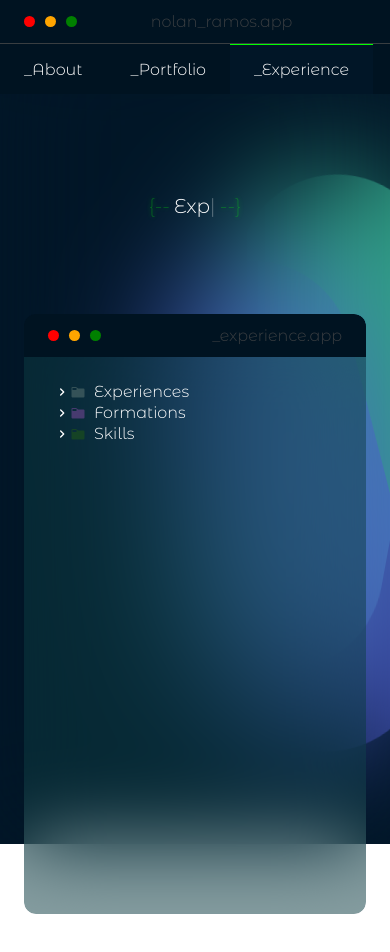
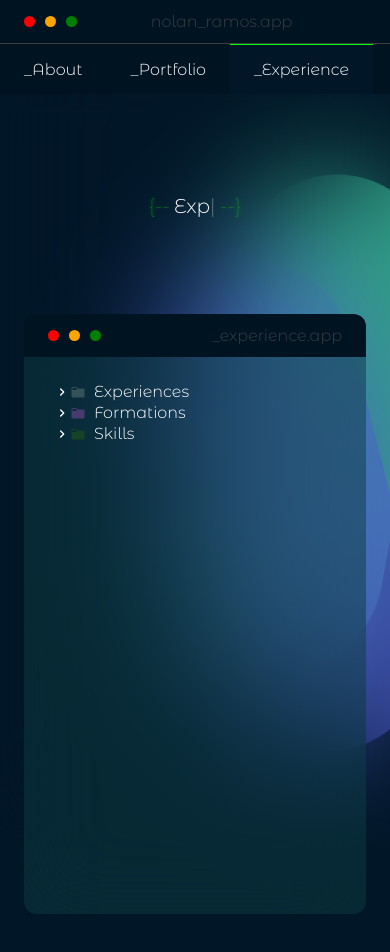
Before and after one commit to Nolan-ramos/Portfolio_nolan, a React (Vite) app: page /experience in a window 390 px wide. Shown: the top 952 px of the page. Built offline with nearby package versions, Linux system fonts and the light colour scheme.

Commit message:
experience responsive

```diff
--- a/src/App.scss
+++ b/src/App.scss
@@ -430,12 +430,12 @@ body{
 body{
   color:#fff;
   line-height:normal;
+  background:#011627;
 }
 
 .App{
   position:relative;
   z-index: 4;
-  background: transparent;
   min-height: 100vh;
 }
 
--- a/src/views/experience/experience.scss
+++ b/src/views/experience/experience.scss
@@ -49,6 +49,7 @@
             border-bottom-left-radius: 12px;
             padding:24px;
             opacity: 1;
+            overflow: hidden;
             @media screen and (max-width: 767px) {
                 width: 100%;
                 border-bottom-right-radius: 12px;
```
